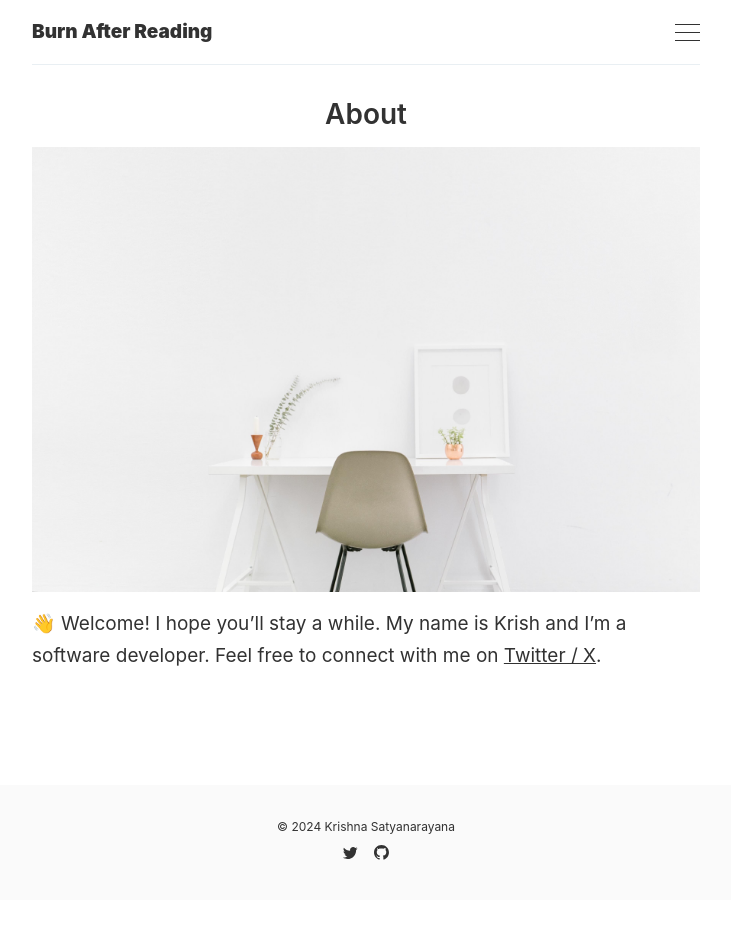
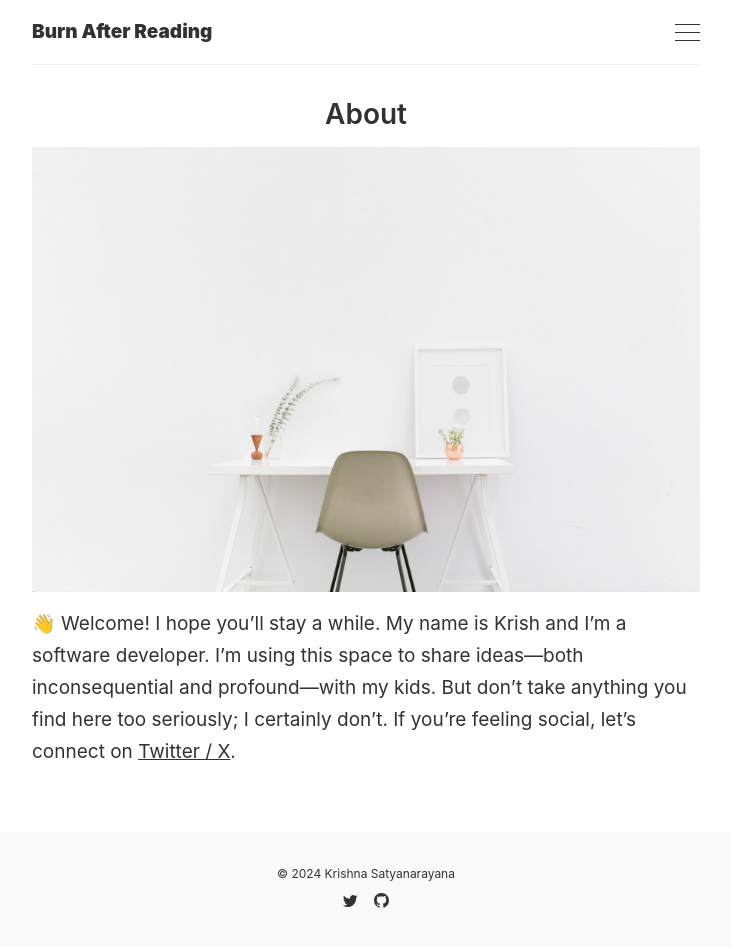
Before and after one commit to krishsatya/krishsatya.github.io, a Jekyll site: the page built from _pages/about.md, in a window 1280 px wide. Shown: the whole page, without its empty margins (274-1005 px from the left). Built offline with Jekyll 4.4.1, drawn with Linux system fonts in a browser that asks for light colours; before the commit the page ends 900 px from its top, so only the background shows below that.

Commit message:
Update about page

```diff
--- a/_pages/about.md
+++ b/_pages/about.md
@@ -4,4 +4,4 @@ title: About
 image: '/images/pages/about.jpeg'
 ---
 
-👋 Welcome! I hope you'll stay a while. My name is Krish and I'm a software developer. Feel free to connect with me on [Twitter / X](https://twitter.com/mrkrishsatya).
+👋 Welcome! I hope you'll stay a while. My name is Krish and I'm a software developer. I'm using this space to share ideas—both inconsequential and profound—with my kids. But don't take anything you find here too seriously; I certainly don't. If you're feeling social, let's connect on [Twitter / X](https://twitter.com/mrkrishsatya).
```
